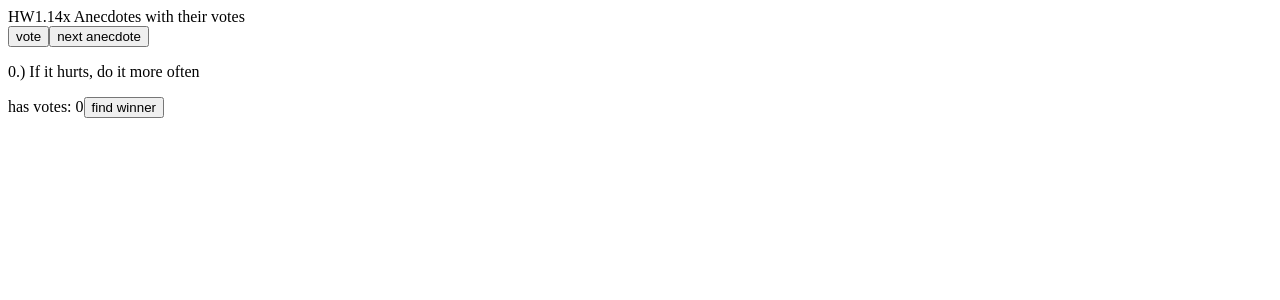
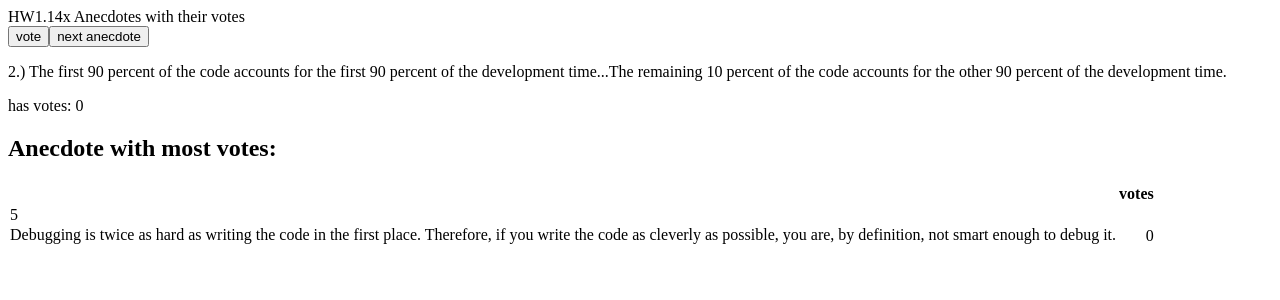
Before and after one commit to vaaPo/fullstackopen_homeworks, a React (Create React App) app in the folder osa1/hw1.14x/: page / in a window 1280 px wide. Shown: the top 300 px of the page. Built offline with nearby package versions, Linux system fonts and the light colour scheme.

Commit message:
seed random fixed, fixme: rerendering

```diff
--- a/osa1/hw1.14x/src/index.js
+++ b/osa1/hw1.14x/src/index.js
@@ -34,8 +34,11 @@ function getRandomInt(min, max) {
 class App extends React.Component {
   constructor(props) {
     super(props)
+    const usl = anecdotesnvotes.anecdotes.length -1;
+    const lsl = 0;
+    const seedrandom = getRandomInt(lsl,usl);
     this.state = {
-      selected: 0 //-1   // 0 1 2 ..
+      selected: seedrandom //1 //-1   // 0 1 2 ..    //FIXME, this is fixed now- fix so that it is random from begin
     };
   };
 
@@ -43,7 +46,6 @@ class App extends React.Component {
   randme= async event => {
     event.preventDefault();
     event.persist();
- //   const usl = anecdotes.length - 1 ;
     const usl = anecdotesnvotes.anecdotes.length -1 ;
     const lsl = 0;
     const randval = getRandomInt(lsl, usl);
@@ -61,14 +63,14 @@ class App extends React.Component {
     anecdotesnvotes.anecdotes[this.state.selected].votes = kopio.anecdotes[this.state.selected].votes;
     console.log("kopio votes",kopio.anecdotes[this.state.selected].key,kopio.anecdotes[this.state.selected].votes);
     console.log("votes",anecdotesnvotes.anecdotes[this.state.selected].votes);
-
+    //FIXME how to rerender winner after voting and show new votes on the anecdote https://davidwalsh.name/react-force-render
     return ("hop");
     };
 
-    findwinner= async event => {
-        event.preventDefault();
-        event.persist();
-
+//    findWinner= async event => {
+//        event.preventDefault();
+//        event.persist();
+    findWinner = () => {
         const rankcopy = {...anecdotesnvotes.anecdotes.votes};
         console.log("rankcopy ",rankcopy[1]);
         console.log("rank anecdotesnvotes ",anecdotesnvotes.anecdotes[1].votes);
@@ -85,7 +87,28 @@ class App extends React.Component {
             };
         };
         console.log("findwinner found maxpos", maxpos);
-        return ("winner");
+        const showWinner=(
+            <React.Fragment>
+                <div id="tabstat1"><h2>Anecdote with most votes:</h2>
+                <table >
+                    <thead>
+                    <tr>
+                    <td>&nbsp;</td>
+                    <th align="right" scope="col">votes</th>
+                    </tr>
+                    </thead>
+                    <tbody>
+                    <tr>{anecdotesnvotes.anecdotes[maxpos].key}</tr>
+                    <tr>
+                    {anecdotesnvotes.anecdotes[maxpos].text}
+                    <td align="right">{anecdotesnvotes.anecdotes[maxpos].votes}</td>
+                    </tr>
+                    </tbody>
+                </table>
+                </div>
+            </React.Fragment>
+        );
+        return (showWinner);
      };
 
   render() {
@@ -93,17 +116,18 @@ class App extends React.Component {
       console.log('length in render',anecdotesnvotes.anecdotes.length);
     return (
       <div>
-          <div>HW1.14x   {anecdotesnvotes.nimi}</div>
+        <div>HW1.14x   {anecdotesnvotes.nimi}</div>
         <Button handleClick={this.voteme.bind(this)} text="vote"/>
         <Button handleClick={this.randme.bind(this)} text="next anecdote"/>
         <p>{anecdotesnvotes.anecdotes[this.state.selected].key}.) {anecdotesnvotes.anecdotes[this.state.selected].text}</p>
         has votes: {anecdotesnvotes.anecdotes[this.state.selected].votes}
-            <Button handleClick={this.findwinner.bind(this)} text="find winner"/>
-
+        <div> <this.findWinner/></div>
       </div>
     );
   };
 };
+//        <Button handleClick={this.findwinner.bind(this)} text="find winner"/>
+
 
 const anecdotesnvotes = {
     nimi: 'Anecdotes with their votes',
@@ -135,8 +159,6 @@ const anecdotesnvotes = {
     ]
   };
 
-
-
 ReactDOM.render(
   <App anecdotesnvotes={anecdotesnvotes} />,
   document.getElementById('root')
```
